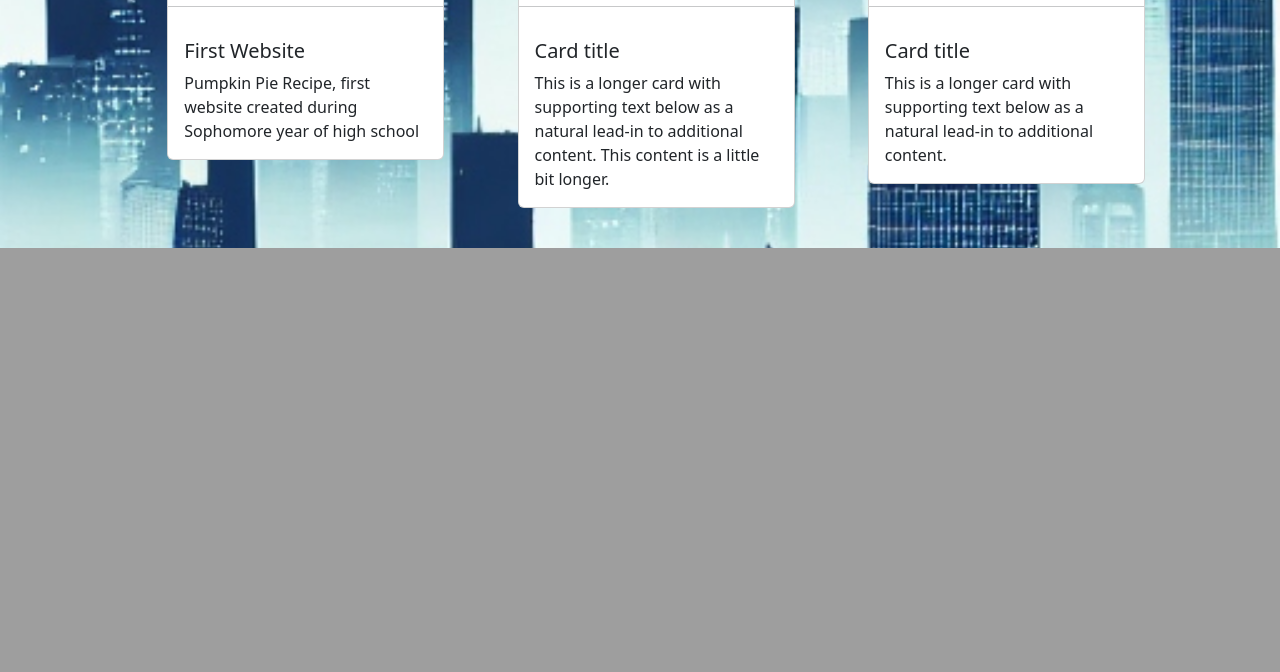
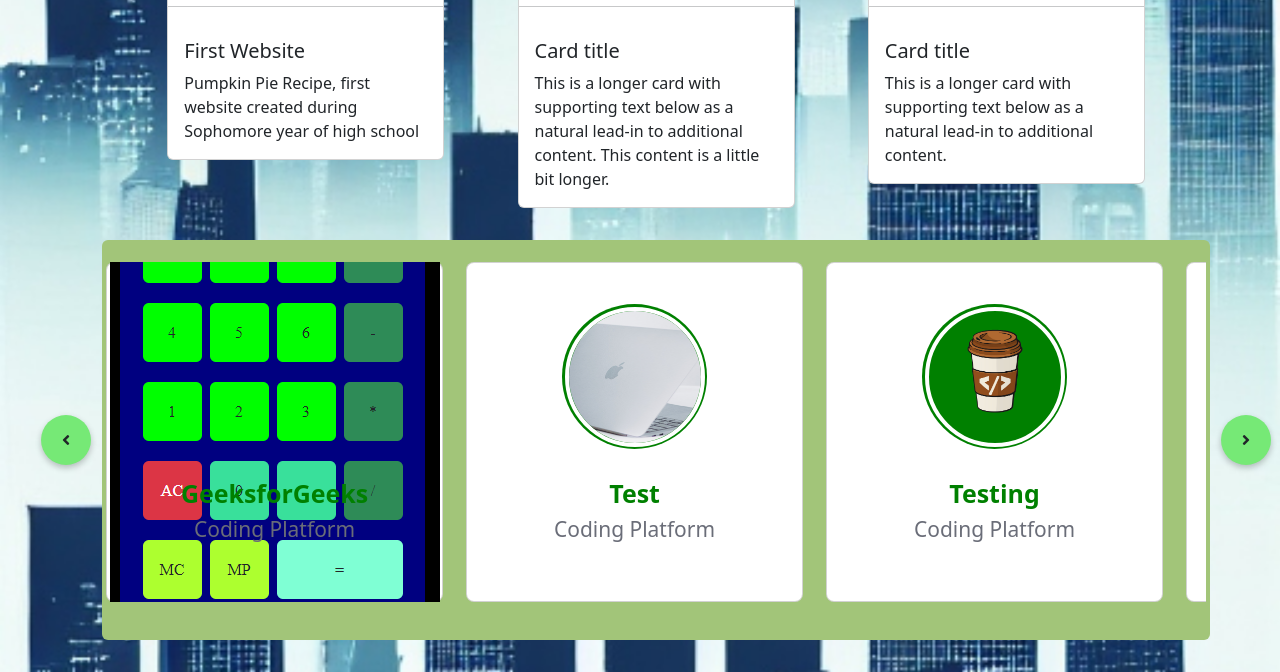
Before and after one commit to ooomega55/Official-Senior-Portfolio, a PHP site: page /projects.html in a window 1280 px wide. Shown: the part 1455-2127 px from the top of the page. Before the commit the page ends 1703 px from the top, so only its background shows below. Run offline with PHP 8.4, Linux system fonts and the light colour scheme; some libraries are stand-ins or nearby versions.

Commit message:
massive card carousel

```diff
--- a/projects.html
+++ b/projects.html
@@ -9,9 +9,13 @@
   <meta name="viewport" content="width=device-width, initial-scale=1, shrink-to-fit=no" />
   <script src="https://code.jquery.com/jquery-1.9.1.min.js"></script>
   <script src="https://code.jquery.com/ui/1.10.4/jquery-ui.min.js"></script>
-  <script src='js/gallery.js' type="text/javascript"></script>
+  <script src="script.js" type="text/javascript" defer></script>
   <link href="https://cdn.jsdelivr.net/npm/bootstrap@5.3.3/dist/css/bootstrap.min.css" rel="stylesheet"
     integrity="sha384-QWTKZyjpPEjISv5WaRU9OFeRpok6YctnYmDr5pNlyT2bRjXh0JMhjY6hW+ALEwIH" crossorigin="anonymous">
+
+
+    <link rel="stylesheet" href=
+"https://cdnjs.cloudflare.com/ajax/libs/font-awesome/5.15.4/css/all.min.css" />
 </head>
 
 <body>
@@ -154,6 +158,60 @@
 <!--https://www.geeksforgeeks.org/create-a-draggable-card-slider-in-html-css-javascript/-->
 
 
+<div class="senCard rounded">
+  <div class="wrapper">
+    <i id="left" class="fa-solid  fas fa-angle-left"></i>
+    <ul class="carousel">
+        <li class="card">
+            <div class="img"><img src=
+"myImages/calcProject.png"
+                                  alt="" draggable="false"> </div>
+            <h2 style="color: green; font-weight:bold;">
+                  GeeksforGeeks
+              </h2>
+            <span>Coding Platform</span>
+        </li>
+        <li class="card">
+            <div class="img"><img src=
+"myImages/remakeWeb.png"
+                                  alt="" draggable="false" class="imgEdit"> </div>
+            <h2 style="color: green; font-weight:bold;">Test</h2>
+            <span>Coding Platform</span>
+        </li>
+        <li class="card">
+            <div class="img"><img src=
+"myImages/c&cLogo.png"
+                                  alt="" draggable="false" class="imgEdit"> </div>
+            <h2 style="color: green; font-weight:bold;">Testing</h2>
+            <span>Coding Platform</span>
+        </li>
+        <li class="card">
+            <div class="img"><img src=
+"myImages/c&cLogo.png"
+                                  alt="" draggable="false" class="imgEdit"> </div>
+            <h2 style="color: green; font-weight:bold;">Testinging</h2>
+            <span>Coding Platform</span>
+        </li>
+        <li class="card">
+            <div class="img"><img src=
+"myImages/c&cLogo.png"
+                                  alt="" draggable="false" class="imgEdit"> </div>
+            <h2 style="color: green; font-weight:bold;">Moretest</h2>
+            <span>Coding Platform</span>
+        </li>
+        <li class="card">
+            <div class="img"><img src=
+"https://media.geeksforgeeks.org/wp-content/uploads/20240213150115/ppp.png"
+                                  alt="" draggable="false" class="imgEdit"> </div>
+            <h2 style="color: green; font-weight:bold;">EEEEEE</h2>
+            <span>Coding Platform</span>
+        </li>
+    </ul>
+    <i id="right" class="fa-solid fas fa-angle-right"></i>
+</div>
+</div>
+
+
 
   </div>
 
--- a/style.css
+++ b/style.css
@@ -189,3 +189,143 @@ Make it animate nicely. You'll need CSS3 for this*/
 	transition: all 1s ease;
 	transform: rotate(270deg);
 }
+
+
+
+
+
+
+/*card carousel code*/
+.senCard {
+    display: flex;
+    align-items: center;
+    justify-content: center;
+    min-height: 50vh;
+    padding: 0 35px;
+	background-color: #A2C579;
+}
+
+.wrapper {
+    max-width: 1100px;
+    width: 100%;
+    position: relative;
+
+}
+
+.wrapper i {
+    height: 50px;
+    width: 50px;
+    background: rgb(118, 233, 118);
+    text-align: center;
+    line-height: 50px;
+    border-radius: 50%;
+    cursor: pointer;
+    position: absolute;
+    top: 50%;
+    font-size: 1.25 rem;
+    transform: translateY(-50%);
+    box-shadow: 0 3px 6px rgba(0, 0, 0, 0.23);
+
+}
+
+.wrapper i:first-child {
+    left: -65px;
+
+}
+
+.wrapper i:last-child {
+    right: -65px;
+
+}
+
+.wrapper .carousel {
+    display: grid;
+    grid-auto-flow: column;
+    grid-auto-columns: calc((100% / 3) - 12px);
+    gap: 16px;
+    overflow-x: auto;
+    scroll-snap-type: x mandatory;
+    scroll-behavior: smooth;
+    scrollbar-width: 0;
+}
+
+.carousel::-webkit-scrollbar {
+    display: none;
+}
+
+.carousel :where(.card, .img) {
+    display: flex;
+    align-items: center;
+    justify-content: center;
+}
+
+.carousel.dragging {
+    scroll-snap-type: none;
+    scroll-behavior: auto;
+}
+
+.carousel.no-transition {
+    scroll-behavior: auto;
+}
+
+.carousel.dragging .card {
+    cursor: grab;
+    user-select: none;
+}
+
+.carousel .card {
+    scroll-snap-align: start;
+    height: 340px;
+    list-style: none;
+    background: #fff;
+    border-radius: 8px;
+    display: flex;
+    cursor: pointer;
+    width: 98%;
+    padding-bottom: 15px;
+    align-items: center;
+    justify-content: center;
+    flex-direction: column;
+}
+
+.card .img {
+    background: green;
+    width: 145px;
+    height: 145px;
+    border-radius: 50%;
+
+}
+
+.card .img .imgEdit {
+    width: 140px;
+    height: 140px;
+    object-fit: cover;
+    border-radius: 50%;
+    border: 4px solid #fff;
+}
+
+.card h2 {
+    font-weight: 500;
+    font-size: 1.56rem;
+    margin: 30px 0 5px;
+}
+
+.card span {
+    color: #6a6d78;
+    font-size: 1.31rem;
+
+}
+
+@media screen and (max-width: 900px) {
+    .wrapper .carousel {
+        grid-auto-columns: calc((100% / 2) - 9px);
+
+    }
+}
+
+@media screen and (max-width: 600px) {
+    .wrapper .carousel {
+        grid-auto-columns: 100%;
+
+    }
+}
```
Also changed, not shown: script.js (+83 -0 lines).
